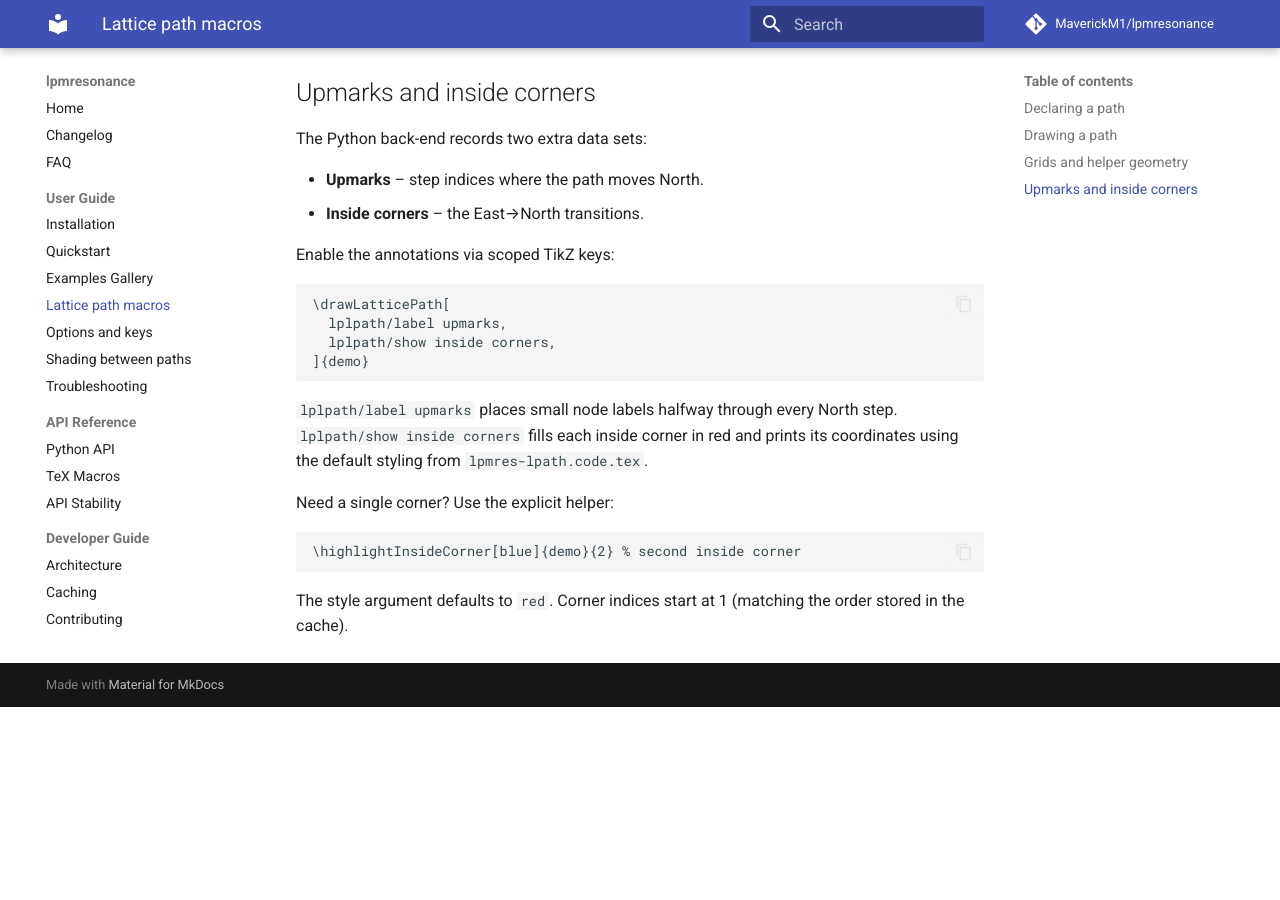
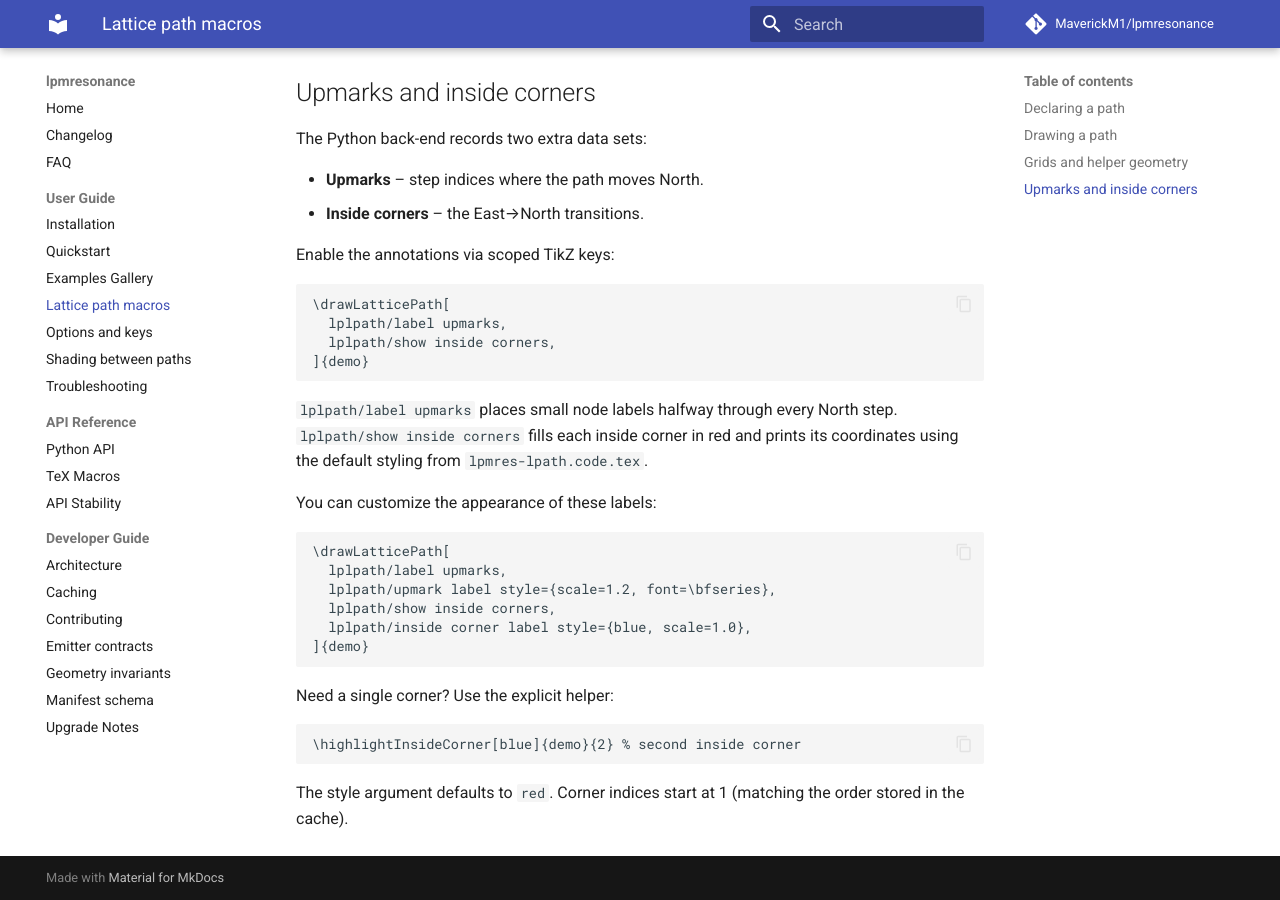
Before and after one commit to MaverickM1/lpmresonance, an MkDocs documentation site: the page built from docs/user-guide/lattice-path-macros.md, in a window 1280 px wide and 900 px high, scrolled down 1395 px. Built offline with MkDocs 1.6.1 and Material for MkDocs 9.7.7, drawn with Linux system fonts in a browser that asks for light colours; comment, search, counter and statistics services are not loaded; before the commit the page ends 2102 px from its top, so only the background shows below that.

Commit message:
Add lplpath/inside corner label style option for customizable inside corner labels
- Add lp/inside corner label TikZ style with default: anchor=south east, scale=0.85, font=\scriptsize
- Add lplpath/inside corner label style option for per-path customization
- Update Python emitter to use style-based rendering instead of hardcoded values
- Fix redundant \scriptsize in inside corner label content
- Update highlightInsideCorner command to use configurable style
- Update documentation in options-and-keys.md, changelog.md, tex-macro-reference.md, lattice-path-macros.md, and lpmresonance-doc.tex

````diff
--- a/docs/user-guide/lattice-path-macros.md
+++ b/docs/user-guide/lattice-path-macros.md
@@ -80,6 +80,17 @@
 step. `lplpath/show inside corners` fills each inside corner in red and prints
 its coordinates using the default styling from `lpmres-lpath.code.tex`.
 
+You can customize the appearance of these labels:
+
+```tex
+\drawLatticePath[
+  lplpath/label upmarks,
+  lplpath/upmark label style={scale=1.2, font=\bfseries},
+  lplpath/show inside corners,
+  lplpath/inside corner label style={blue, scale=1.0},
+]{demo}
+```
+
 Need a single corner? Use the explicit helper:
 
 ```tex
````
Also changed, not shown: docs/api/tex-macro-reference.md (+5 -0 lines), docs/changelog.md (+1 -0 lines), docs/user-guide/options-and-keys.md (+7 -2 lines), 3 other files.
